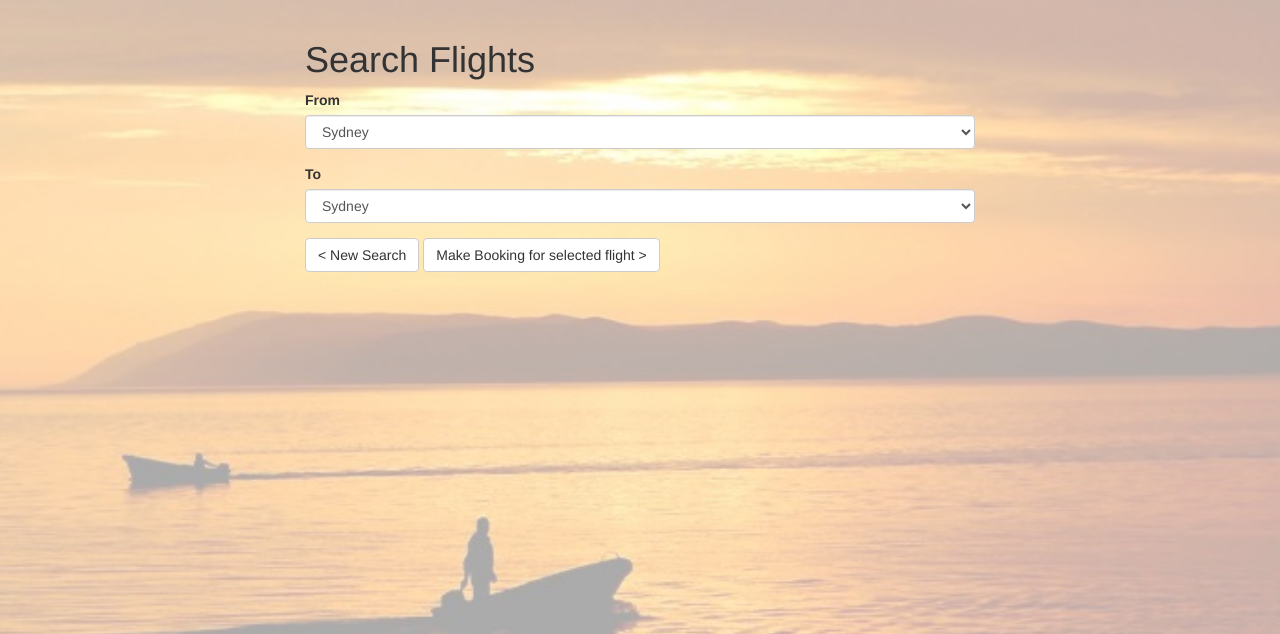
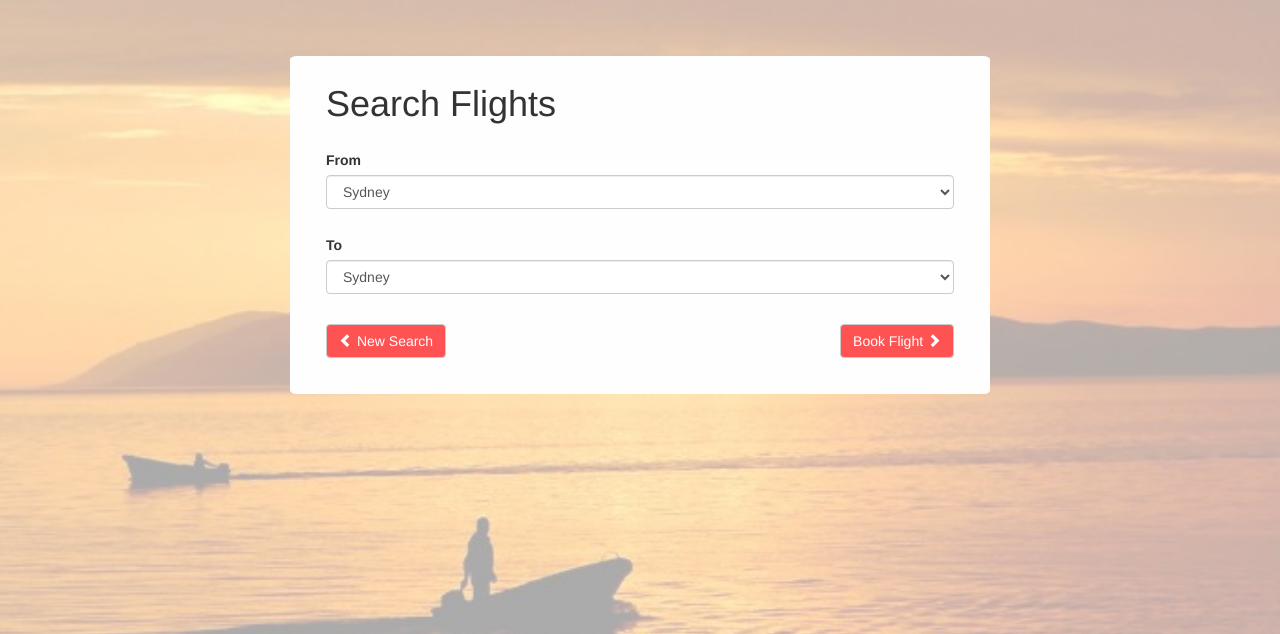
Before and after one commit to selvieeddi/flight-booking-system, a PHP site: page /flights.html in a window 1280 px wide. Shown: the part 50-684 px from the top of the page. Run offline with PHP 8.4, Linux system fonts and the light colour scheme.

Commit message:
Add a blank canvas behind the search flight form

```diff
--- a/css/main.css
+++ b/css/main.css
@@ -1,6 +1,11 @@
 .navbar-custom {
     border: none;
     background-color: #00796B;
+}
+
+.accent-background {
+    background-color: #FF5252;
+    color: #fff;
 }
 
 .navbar-custom a {
@@ -15,7 +20,19 @@
     max-width: 700px;
 }
 
-.search-flights-btn {
-    background-color: #FF5252;
-    color: #fff;
+.search-flight-btn-container {
+    margin-top: 30px;
+    display: flex;
+    justify-content: space-between;
 }
+
+.space-below {
+    margin-bottom: 26px;
+}
+
+.blank-container {
+    border-radius: 1%;
+    margin-top: 56px;
+    padding: 8px 36px 36px;
+    background-color: #fefefe;
+}
--- a/flights.html
+++ b/flights.html
@@ -19,10 +19,10 @@
         </div>
     </nav>
 
-    <main class="container search-flights-container">
-        <h1>Search Flights</h1>
+    <main class="container search-flights-container blank-container">
+        <h1 class="space-below">Search Flights</h1>
         <form action="flight-details.html">
-        <div class="form-group">
+            <div class="form-group space-below">
                 <label>From</label>
                 <select class="form-control">
                     <option value="">Sydney</option>
@@ -30,7 +30,8 @@
                     <option value="">Perth</option>
                 </select>
             </div>
-        <div class="form-group">
+
+            <div class="form-group space-below">
                 <label>To</label>
                 <select class="form-control">
                     <option value="">Sydney</option>
@@ -38,8 +39,11 @@
                     <option value="">Perth</option>
                 </select>
             </div>
-            <input type="submit" class="btn btn-default" value="< New Search">
-            <input type="submit" class="btn btn-default" value="Make Booking for selected flight >">
+
+            <div class="search-flight-btn-container">
+                <button type="submit" class="btn btn-default accent-background"><span class="glyphicon glyphicon-chevron-left"></span> New Search</button>
+                <button type="submit" class="btn btn-default accent-background">Book Flight <span class="glyphicon glyphicon-chevron-right"></span></button>
+            </div>
         </form>
     </main>
 </body>
--- a/index.html
+++ b/index.html
@@ -25,7 +25,7 @@
             <p>
                 This website was created as an Assignment for the subject <em>Programming on the Internet</em> at the <strong>University of Technology, Sydney</strong> for Autumn semester 2016
             </p>
-            <button type="button" class="btn btn-default btn-lg search-flights-btn">Search Flights</button>
+            <button type="button" class="btn btn-default btn-lg accent-background">Search Flights</button>
         </section>
     </main>
 
```
Lines whose indentation alone changed are shown as unchanged.
